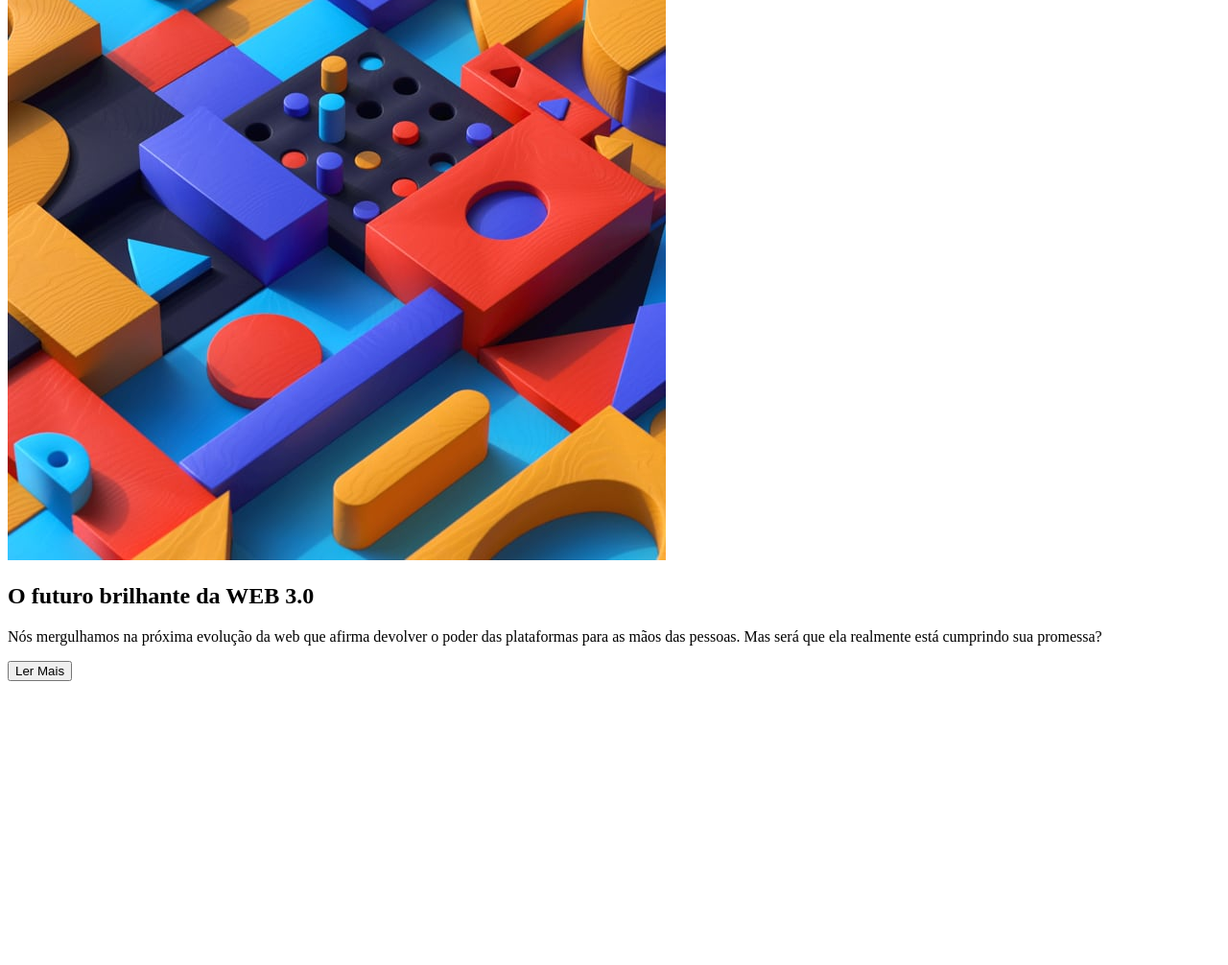
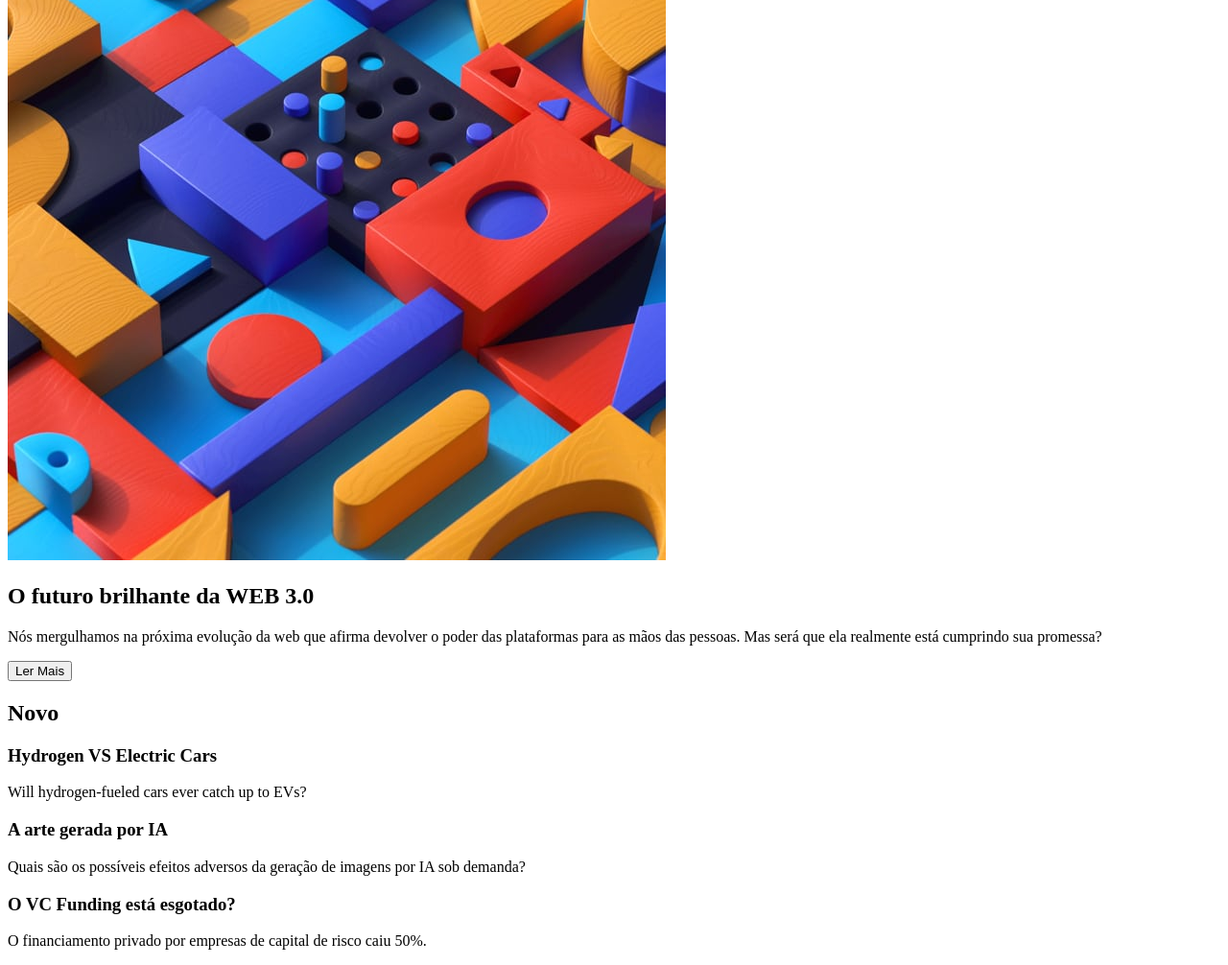
Before and after one commit to Emilio133752/projectNoticias, a plain HTML site: page index.html in a window 1280 px wide. Shown: the part 70-1076 px from the top of the page at 96% size. Before the commit the page ends 800 px from the top, so only its background shows below. Drawn offline with Linux system fonts and the light colour scheme.

Commit message:
desenvolvimento do HTML - segunda seção completa

```diff
--- a/index.html
+++ b/index.html
@@ -17,6 +17,21 @@
             <p>Nós mergulhamos na próxima evolução da web que afirma devolver o poder das plataformas para as mãos das pessoas. Mas será que ela realmente está cumprindo sua promessa?</p>
             <button>Ler Mais</button>
         </section>
+        <section>
+             <h2>Novo</h2>
+            <div>
+                <h3>Hydrogen VS Electric Cars</h3>
+                <p>Will hydrogen-fueled cars ever catch up to EVs?</p>
+            </div>
+            <div>
+                <h3>A arte gerada por IA</h3>
+                <p>Quais são os possíveis efeitos adversos da geração de imagens por IA sob demanda?</p>
+            </div>
+            <div>
+                <h3>O VC Funding está esgotado?</h3>
+                <p>O financiamento privado por empresas de capital de risco caiu 50%.</p>
+            </div>
+        </section>
     </main>
 </body>
 </html>
```
